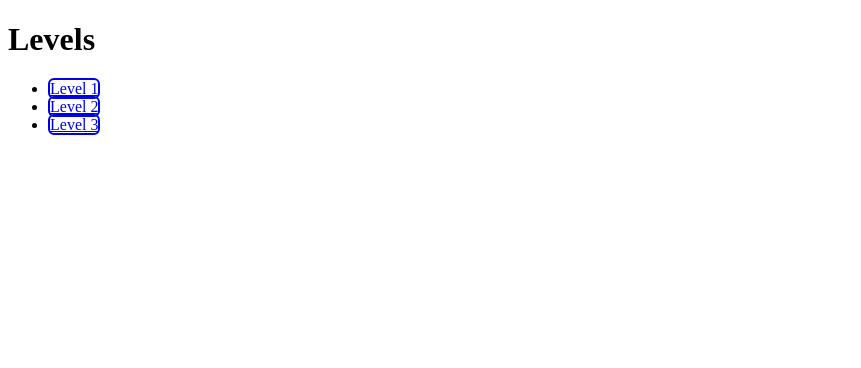
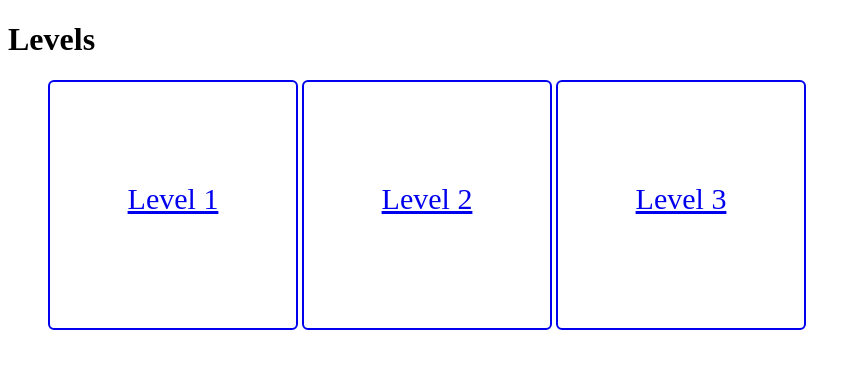
Before and after one commit to neight-allen/spinBlossom, a website built with webpack: page index.html in a window 1280 px wide. Shown: the whole page, without its empty margins (0-861 px from the left). Built offline with nearby package versions, Linux system fonts and the light colour scheme.

Commit message:
Updated styling on index

```diff
--- a/index.html
+++ b/index.html
@@ -8,10 +8,20 @@
     a{
       width:250px;
       height:250px;
+      box-sizing: border-box;
+      display:inline-block;
       margin:auto;
       border-width: 2px;
       border-style: solid;
       border-radius: 6px;
+      text-align: center;
+      vertical-align: center;
+      font-size: 30px;
+      padding-top: 100px;
+    }
+    li{
+      list-style: none;
+      display:inline-block;
     }
   </style>
 </head>
```
